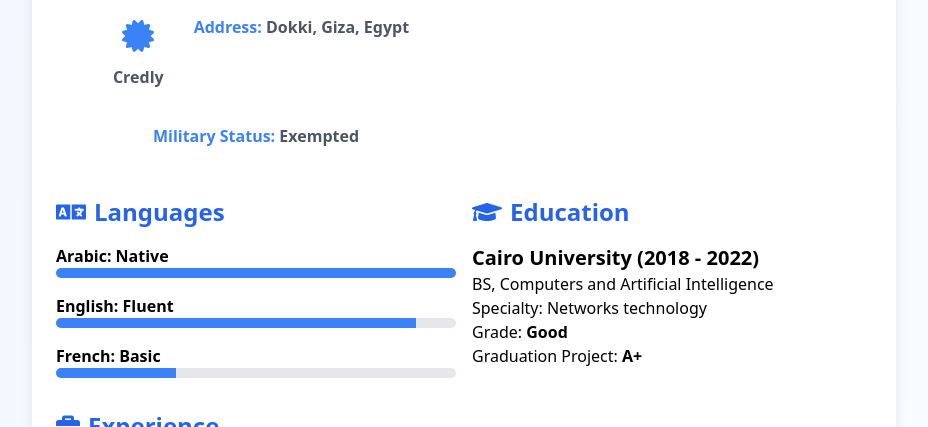
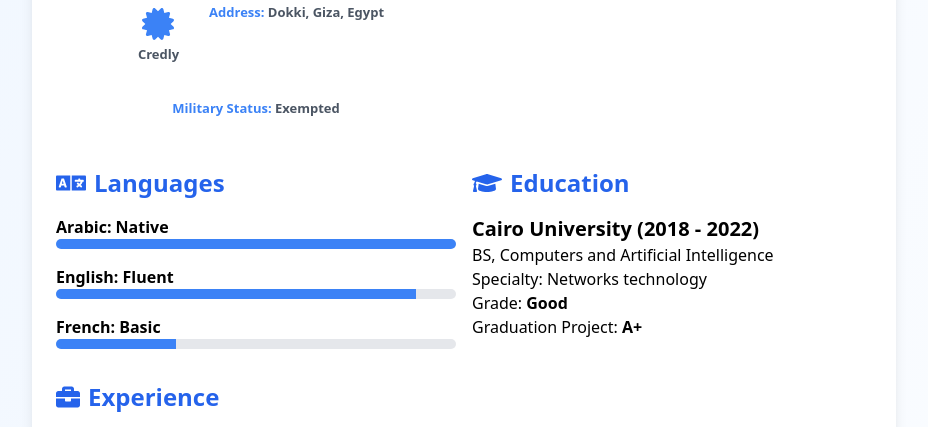
Before and after one commit to ibrahimtal7a/ibrahimtal7a.github.io, a plain HTML site: page index.html in a window 1280 px wide. Shown: the part 673-1100 px from the top of the page, without its empty margins (176-1104 px from the left). Drawn offline with nearby package versions, Linux system fonts and the light colour scheme; a script that the page names is missing.

Commit message:
Update style.css
27/4/25

```diff
--- a/style.css
+++ b/style.css
@@ -14,9 +14,7 @@
   animation: fadeIn 0.5s ease-out forwards;
   opacity: 0;
 }
-b{
-  color: #3b82f6;
-}
+
 .profile-photo {
   width: 150px;
   height: 150px;
@@ -93,17 +91,19 @@ b{
   color: #3b82f6;
   transition: color 0.3s ease;
   font-size: 2rem;
-  margin-bottom: 0.5rem;
 }
 
 .contact-icon:hover {
   color: #2563eb;
 }
+b{
+  color: #3b82f6;
 
+}
 .contact-label {
   margin-top: 5px;
   color: #4b5563;
-  font-size: 1rem;
+  font-size: 13px;
   font-weight: bold;
 }
 
```
